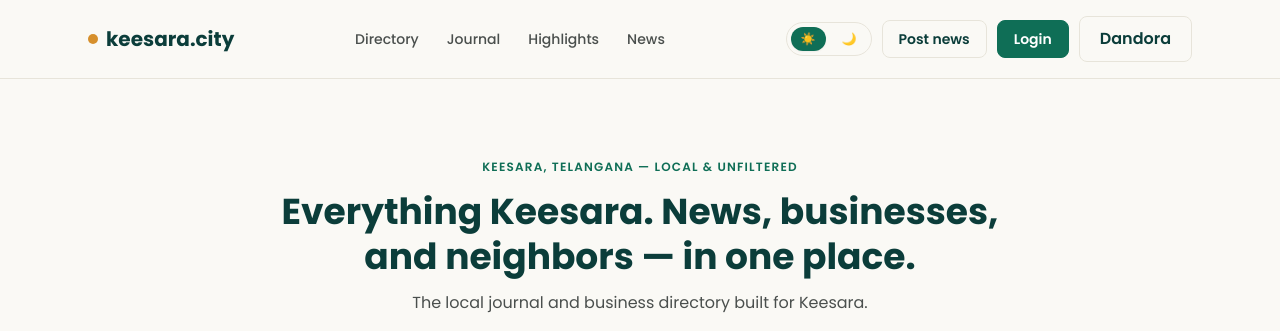
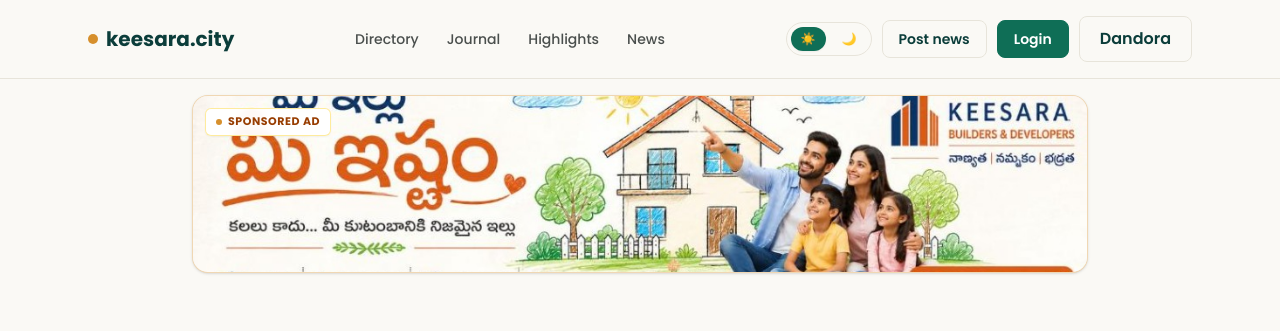
Before and after one commit to onlinedandora-ai/keesara.city, a Next.js app: page / in a window 1280 px wide. Shown: the top 331 px of the page. Built offline with nearby package versions, Linux system fonts and the light colour scheme; no server answers; the database is empty.

Commit message:
Add Local news section and disable dev indicators

```diff
--- a/app/page.tsx
+++ b/app/page.tsx
@@ -12,6 +12,7 @@
 import { JournalSidebar } from "@/components/home/JournalSidebar";
 import { LocalNews } from "@/components/home/LocalNews";
 import { NewsFeed } from "@/components/home/NewsFeed";
+import { TopBannerAd } from "@/components/home/TopBannerAd";
 
 export const revalidate = 60;
 
@@ -25,6 +26,7 @@
 
   return (
     <>
+      <TopBannerAd />
       <Hero stats={stats} />
       <Highlights />
       <AdPlaceholder />
--- /dev/null
+++ b/components/home/TopBannerAd.tsx
@@ -0,0 +1,33 @@
+import Link from "next/link";
+import Image from "next/image";
+import { HOUSE_AD } from "@/lib/constants";
+
+export function TopBannerAd() {
+  return (
+    <section className="w-full bg-paper pt-3 sm:pt-4 pb-1 sm:pb-2 px-3 sm:px-6">
+      <div className="mx-auto max-w-4xl overflow-hidden rounded-xl sm:rounded-2xl border border-amber-500/30 bg-[#faf6ee] shadow-xs sm:shadow-sm transition-all duration-300 hover:shadow-md hover:border-amber-500/50">
+        <Link href={HOUSE_AD.href} className="group relative block w-full">
+          {/* Ad Type Badge */}
+          <div className="absolute left-2 top-2 sm:left-3 sm:top-3 z-10">
+            <span className="inline-flex items-center gap-1 sm:gap-1.5 rounded-md bg-white/95 px-2 sm:px-2.5 py-0.5 sm:py-1 text-[9px] sm:text-[11px] font-bold uppercase tracking-wider text-amber-800 shadow-xs border border-amber-200/80 backdrop-blur-xs">
+              <span className="h-1.5 w-1.5 rounded-full bg-amber-500 animate-pulse" />
+              Sponsored Ad
+            </span>
+          </div>
+
+          {/* Banner Container: On mobile aspect-[1024/394] preserves complete image clarity; on sm+ thin height */}
+          <div className="relative aspect-[1024/394] sm:aspect-none sm:h-36 md:h-44 w-full overflow-hidden">
+            <Image
+              src={HOUSE_AD.bannerImage}
+              alt="మీ ఇల్లు మీ ఇష్టం — Keesara Builders & Developers"
+              fill
+              className="object-contain sm:object-cover object-center transition-transform duration-500 group-hover:scale-[1.005]"
+              priority
+              sizes="(max-width: 768px) 100vw, 896px"
+            />
+          </div>
+        </Link>
+      </div>
+    </section>
+  );
+}
```
